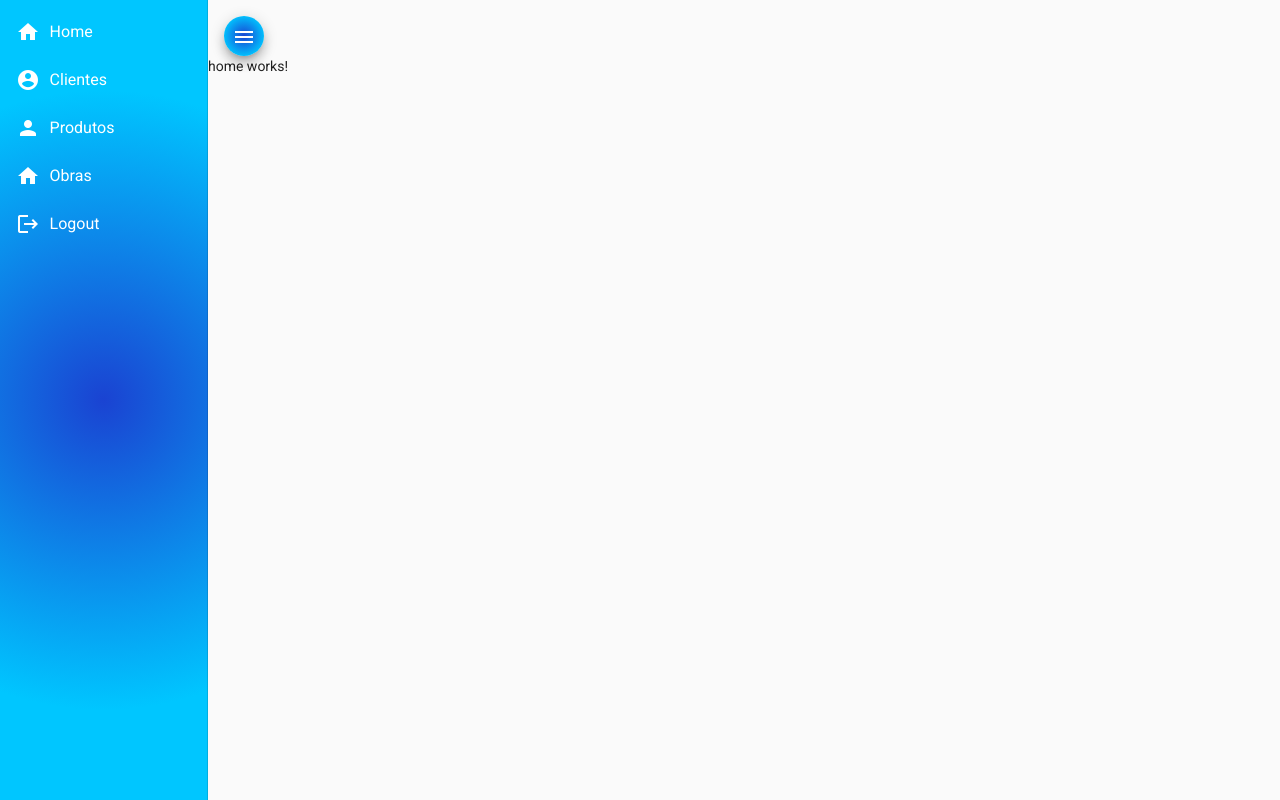
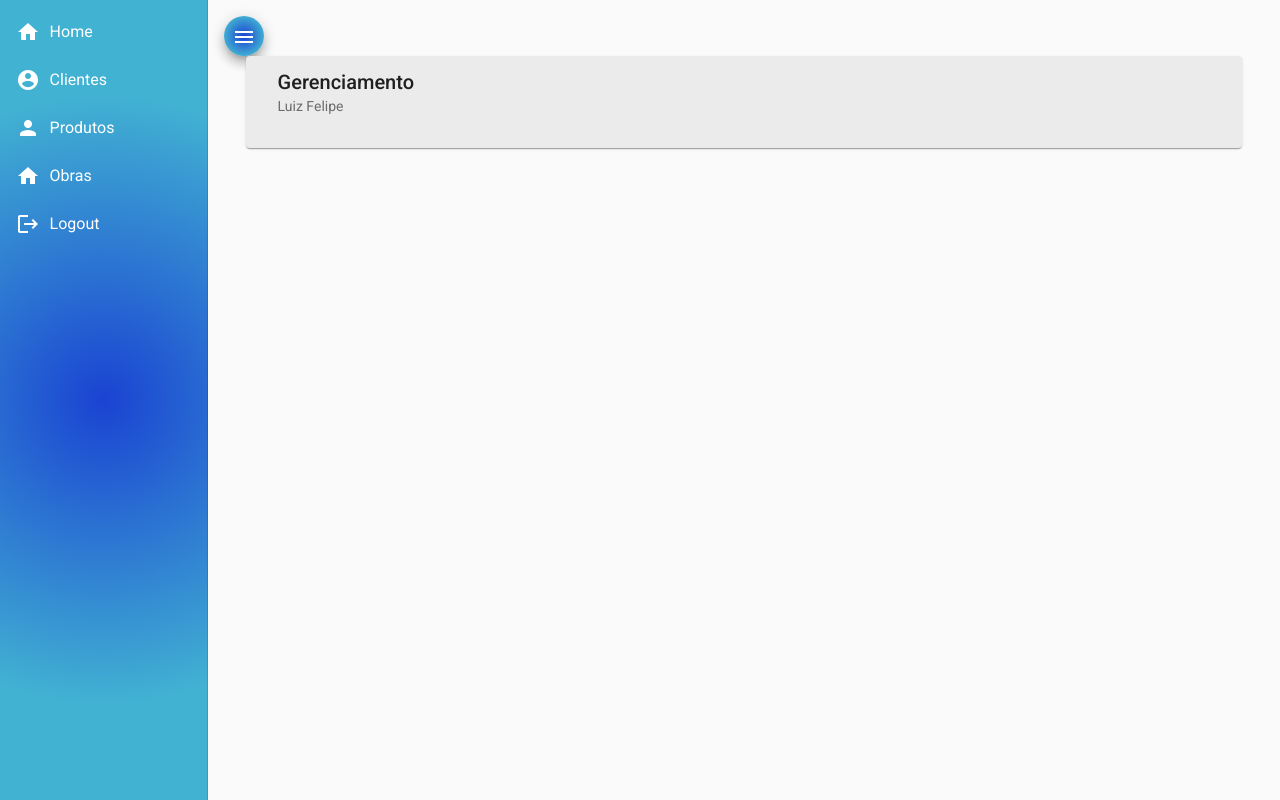
Before and after one commit to lfromani/obra-front, an Angular app: page /home in a window 1280 px wide. Both pictures are taken after a click on the button "menu". Built offline with nearby package versions, Linux system fonts and the light colour scheme.

Commit message:
html e css para componente home

```diff
--- a/src/app/components/home/home.component.css
+++ b/src/app/components/home/home.component.css
@@ -0,0 +1,5 @@
+.card {
+    width: 90%;
+    margin: auto;
+    background-color: rgb(235, 235, 235);
+}
--- a/src/app/components/home/home.component.html
+++ b/src/app/components/home/home.component.html
@@ -1 +1,6 @@
-<p>home works!</p>
+<mat-card class="card">
+    <mat-card-header>
+      <mat-card-title>Gerenciamento</mat-card-title>
+      <mat-card-subtitle>Luiz Felipe</mat-card-subtitle>
+    </mat-card-header>
+  </mat-card>
--- a/src/app/components/nav/nav.component.css
+++ b/src/app/components/nav/nav.component.css
@@ -5,7 +5,7 @@
 .sidenav {
     width: 13rem;
     color: white;
-    background: radial-gradient(circle, rgba(2,0,36,1) 0%, rgba(26,67,210,1) 0%, rgba(0,198,255,1) 75%);
+    background: radial-gradient(circle, rgba(2,0,36,1) 0%, rgba(26,67,210,1) 0%, rgba(66,178,210,1) 74%);
 }
 
 .sidenav a {
@@ -19,5 +19,5 @@
 .menu {
     margin: 1rem 0 0 1rem;
     color: white;
-    background: radial-gradient(circle, rgba(2,0,36,1) 0%, rgba(26,67,210,1) 0%, rgba(0,198,255,1) 75%);
+    background: radial-gradient(circle, rgba(2,0,36,1) 0%, rgba(26,67,210,1) 0%, rgba(66,178,210,1) 74%);
 }
--- a/src/app/components/nav/nav.component.html
+++ b/src/app/components/nav/nav.component.html
@@ -1,19 +1,19 @@
 <mat-drawer-container class="container" autosize>
     <mat-drawer #drawer class="sidenav" mode="side">
         <mat-nav-list class="nav-list">
-            <a mat-list-item routerLink="/">
+            <a mat-list-item routerLink="home">
                 <i class="material-icons">home</i>Home
             </a>
             <a mat-list-item routerLink="/">
                 <i class="material-icons">account_circle</i>Clientes
             </a>
-            <a mat-list-item routerLink="/">
+            <a mat-list-item routerLink="">
                 <i class="material-icons">person</i>Produtos
             </a>
-            <a mat-list-item routerLink="/">
+            <a mat-list-item routerLink="">
                 <i class="material-icons">home</i>Obras
             </a>
-            <a mat-list-item routerLink="/">
+            <a mat-list-item routerLink="">
                 <i class="material-icons">logout</i>Logout
             </a>
         </mat-nav-list>
```
